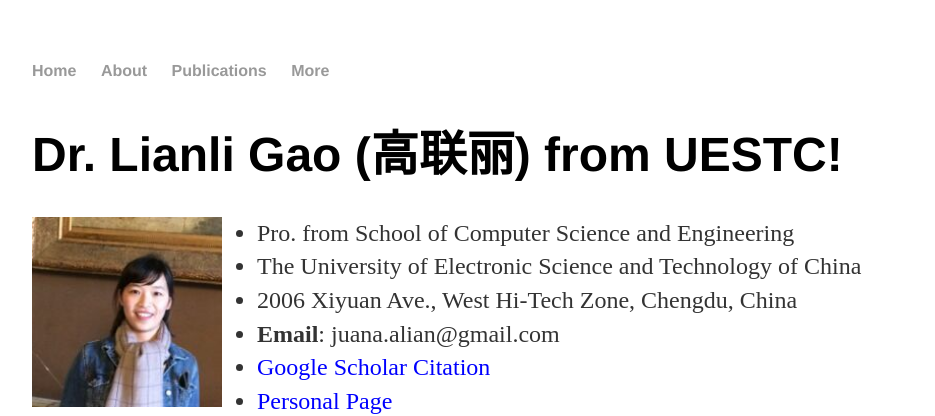
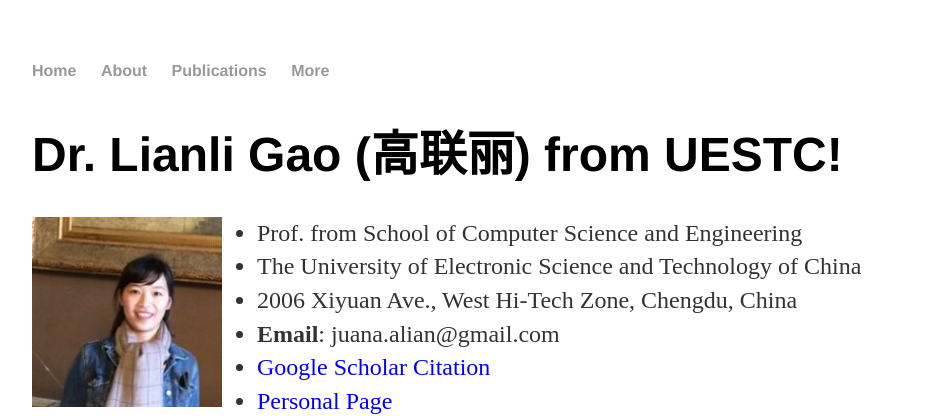
Before and after one commit to lianliGao/lianligao.github.io, a Jekyll site: the page built from index.html, in a window 1280 px wide and 900 px high. Shown: the top 416 px of the window, without its empty margins (160-1095 px from the left). Built offline with Jekyll 4.4.1, drawn with Linux system fonts in a browser that asks for light colours.

Commit message:
Update index.html

```diff
--- a/index.html
+++ b/index.html
@@ -7,7 +7,7 @@
 			<h1>Dr. Lianli Gao (高联丽) from UESTC!</h1>
 			<p><img src="1.png" alt="photo" style="width:190px;height:190px;float:left;margin-right:35px;">
 				<ul class="contacts">
-					<li> Pro. from School of Computer Science and Engineering</li>
+					<li> Prof. from School of Computer Science and Engineering</li>
 					<li>The University of Electronic Science and Technology of China</li>
 					<li>2006 Xiyuan Ave., West Hi-Tech Zone, Chengdu, China </li>
 					<li> <b>Email</b>: juana.alian@gmail.com </li>
```
